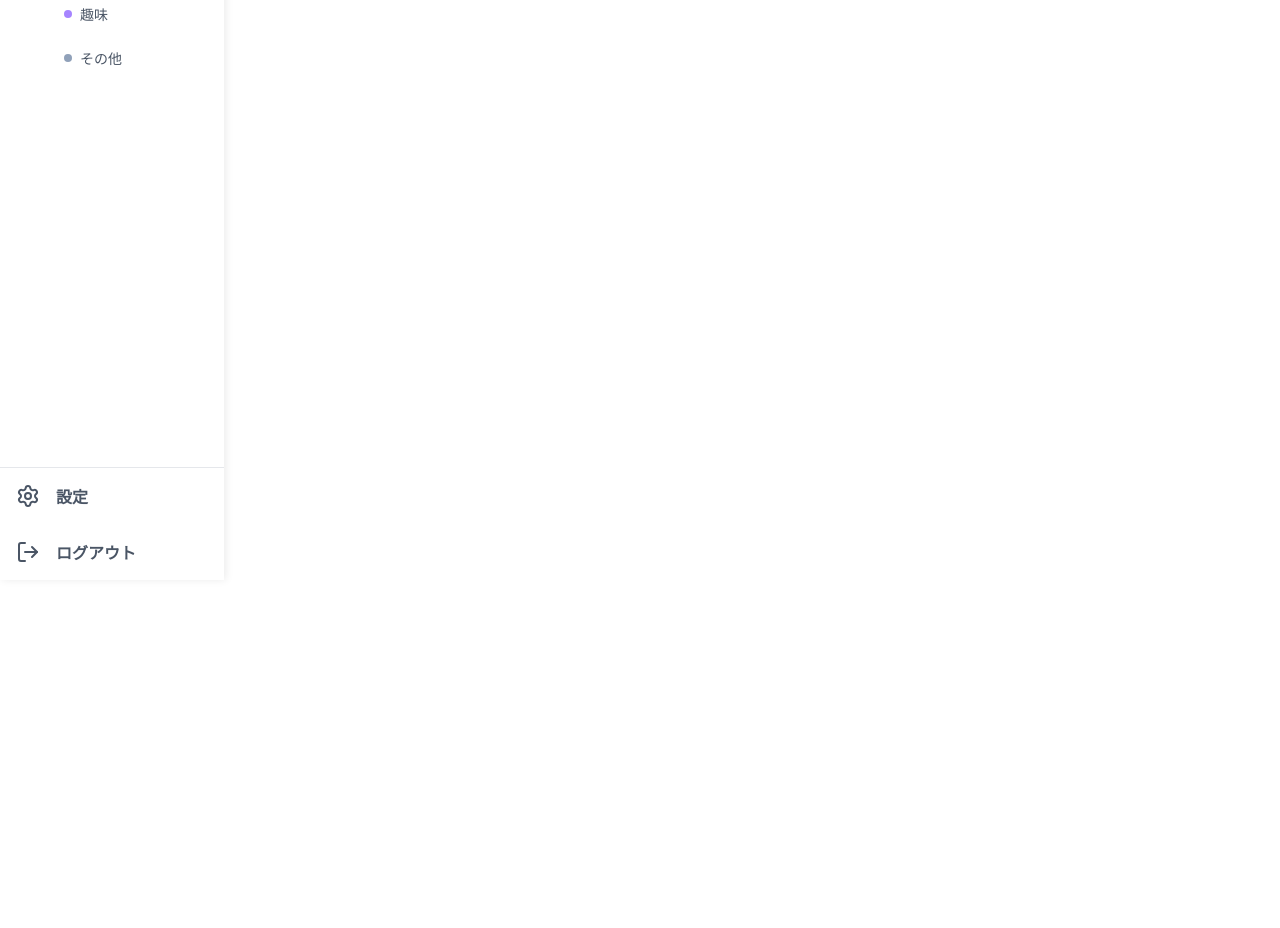
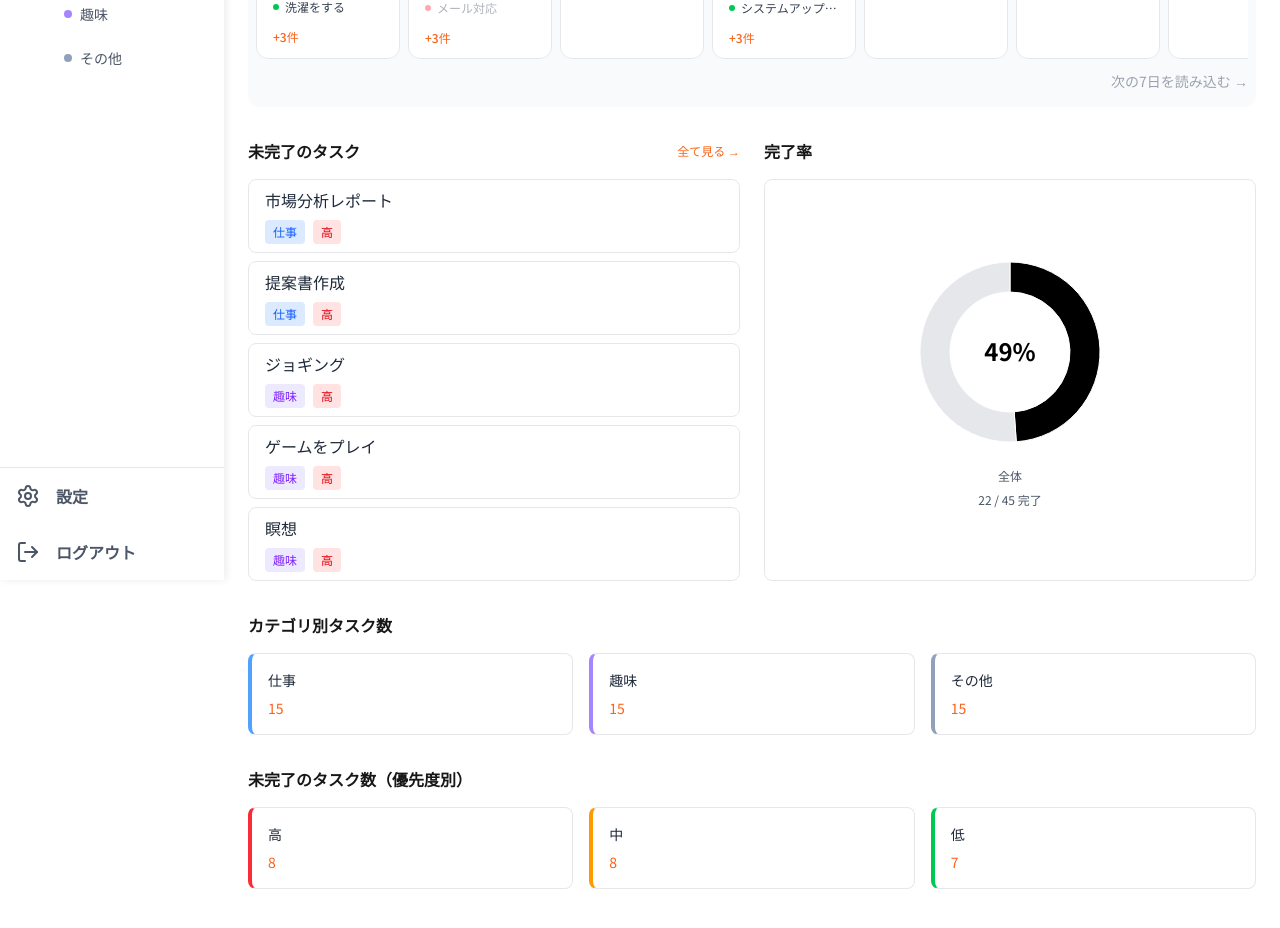
Before and after one commit to RyoAiba/task-board, a Next.js app: page / in a window 1280 px wide. Shown: the part 220-1148 px from the top of the page. Before the commit the page ends 800 px from the top, so only its background shows below. Built offline with nearby package versions, Linux system fonts and the light colour scheme.

Commit message:
テストの切り戻し１

```diff
--- a/app/layout.tsx
+++ b/app/layout.tsx
@@ -20,7 +20,7 @@ export const metadata: Metadata = {
   },
   icons: {
     icon: "/icon.svg",
-    apple: "/apple-touch-icon3.png",
+    apple: "/apple-touch-icon.png",
   },
   openGraph: {
     title: "TaskBoard",
--- a/app/page.tsx
+++ b/app/page.tsx
@@ -1,9 +1,173 @@
 "use client"
-import { useEffect } from "react"
 
-export default function Page() {
-  useEffect(() => {
-    alert(`standalone=${(window.navigator as Navigator & { standalone?: boolean }).standalone}`)
-  }, [])
-  return <div>Hello</div>
+import Link from "next/link"
+import { useTasks } from "../hooks/useTasks"
+import { useCategories } from "../hooks/useCategories"
+import { Priority, PRIORITY_LABELS, PRIORITY_ORDER, CATEGORY_BADGE_CLASSES, CATEGORY_BORDER_CLASSES, PRIORITY_BORDER_CLASSES } from "../types"
+import { PieChart, Pie, Cell, Label } from "recharts"
+import { getPriorityBadgeClass } from "../utils/priority"
+import { WeeklyCalendar } from "../components/WeeklyCalendar"
+
+const PRIORITY_ITEMS = (Object.entries(PRIORITY_LABELS) as [Priority, string][]).map(
+  ([key, label]) => ({ href: `/tasks?priority=${key}`, label, key })
+)
+
+export default function Dashboard() {
+  const { tasks } = useTasks()
+  const { categories } = useCategories()
+
+  const incompleteTasks = tasks.filter(t => !t.completed)
+  const completedCount = tasks.filter(t => t.completed).length
+  const completionRate =
+    tasks.length > 0 ? Math.round((completedCount / tasks.length) * 100) : 0
+
+  const sortedIncompleteTasks = [...incompleteTasks]
+    .sort((a, b) => PRIORITY_ORDER[a.priority] - PRIORITY_ORDER[b.priority])
+    .slice(0, 5)
+
+  const categoryTaskCounts = categories.map(cat => ({
+    ...cat,
+    count: tasks.filter(t => t.categoryId === cat.id).length,
+  }))
+
+  const incompleteByCounts: Record<string, number> = {
+    high: incompleteTasks.filter(t => t.priority === "high").length,
+    medium: incompleteTasks.filter(t => t.priority === "medium").length,
+    low: incompleteTasks.filter(t => t.priority === "low").length,
+  }
+
+  const getCategory = (categoryId: string) =>
+    categories.find(c => c.id === categoryId)
+
+  const chartData = [
+    { name: "完了", value: completedCount },
+    { name: "未完了", value: tasks.length - completedCount },
+  ]
+
+  return (
+    <div>
+      <h1 className="text-page-title mb-8">ダッシュボード</h1>
+
+      <WeeklyCalendar tasks={tasks} />
+
+      <div className="grid grid-cols-1 md:grid-cols-2 gap-6 mb-8">
+        {/* 未完了のタスク */}
+        <section>
+          <div className="flex items-center justify-between mb-4">
+            <h2 className="text-section-title">未完了のタスク</h2>
+            {incompleteTasks.length > 5 && (
+              <Link href="/tasks?status=incomplete" className="text-xs text-primary hover:underline">
+                全て見る →
+              </Link>
+            )}
+          </div>
+          {sortedIncompleteTasks.length > 0 ? (
+            <div className="space-y-2">
+              {sortedIncompleteTasks.map(task => {
+                const category = getCategory(task.categoryId)
+                const categoryBadgeClass = category
+                  ? CATEGORY_BADGE_CLASSES[category.color]
+                  : "bg-gray-100 text-gray-600"
+                return (
+                  <Link
+                    key={task.id}
+                    href={`/tasks/${task.id}`}
+                    className="block py-2 px-4 bg-white border border-gray-200 rounded-lg hover:shadow-md transition-shadow"
+                  >
+                    <div className="flex-1 min-w-0">
+                      <span className="font-medium text-gray-800 block truncate">
+                        {task.title}
+                      </span>
+                      <div className="flex items-center gap-2 mt-2">
+                        {category && (
+                          <span className={`text-badge px-2 py-1 rounded ${categoryBadgeClass}`}>
+                            {category.name}
+                          </span>
+                        )}
+                        <span className={`text-badge px-2 py-1 rounded ${getPriorityBadgeClass(task.priority)}`}>
+                          {PRIORITY_LABELS[task.priority]}
+                        </span>
+                      </div>
+                    </div>
+                  </Link>
+                )
+              })}
+            </div>
+          ) : (
+            <p className="text-gray-500">未完了のタスクはありません</p>
+          )}
+        </section>
+
+        {/* 完了率 */}
+        <section className="flex flex-col">
+          <h2 className="text-section-title mb-4">完了率</h2>
+          <div className="bg-white p-6 rounded-lg border border-gray-200 flex-1 flex flex-col items-center justify-center">
+            <PieChart width={280} height={200}>
+              <Pie
+                data={chartData}
+                cx="50%"
+                cy="50%"
+                innerRadius={60}
+                outerRadius={90}
+                paddingAngle={0}
+                dataKey="value"
+                startAngle={90}
+                endAngle={-270}
+              >
+                <Cell fill="var(--color-primary)" />
+                <Cell fill="#E5E7EB" />
+                <Label
+                  value={`${completionRate}%`}
+                  position="center"
+                  fontSize={24}
+                  fill="var(--color-primary)"
+                  fontWeight="bold"
+                />
+              </Pie>
+            </PieChart>
+            <span className="text-badge text-gray-600 mt-4">全体</span>
+            <p className="text-caption text-gray-600 mt-2">
+              {completedCount} / {tasks.length} 完了
+            </p>
+          </div>
+        </section>
+      </div>
+
+      {/* カテゴリ別タスク数 */}
+      <section className="mb-8">
+        <h2 className="text-section-title mb-4">カテゴリ別タスク数</h2>
+        <div className="grid grid-cols-3 gap-4">
+          {categoryTaskCounts.map(cat => (
+            <Link
+              key={cat.id}
+              href={`/tasks?category=${cat.id}`}
+              className={`p-4 bg-white border border-gray-200 border-l-4 ${CATEGORY_BORDER_CLASSES[cat.color]} rounded-lg hover:shadow-md transition-shadow`}
+            >
+              <p className="text-body font-semibold text-gray-800">{cat.name}</p>
+              <p className="text-2xl font-bold mt-2 text-primary">{cat.count}</p>
+            </Link>
+          ))}
+        </div>
+      </section>
+
+      {/* 優先度別未完了タスク数 */}
+      <section className="mb-8">
+        <h2 className="text-section-title mb-4">未完了のタスク数（優先度別）</h2>
+        <div className="grid grid-cols-3 gap-4">
+          {PRIORITY_ITEMS.map(({ href, label, key }) => (
+            <Link
+              key={key}
+              href={href}
+              className={`p-4 bg-white border border-gray-200 border-l-4 ${PRIORITY_BORDER_CLASSES[key]} rounded-lg hover:shadow-md transition-shadow`}
+            >
+              <p className="text-body font-semibold text-gray-800">{label}</p>
+              <p className="text-2xl font-bold mt-2 text-primary">
+                {incompleteByCounts[key]}
+              </p>
+            </Link>
+          ))}
+        </div>
+      </section>
+    </div>
+  )
 }
```
